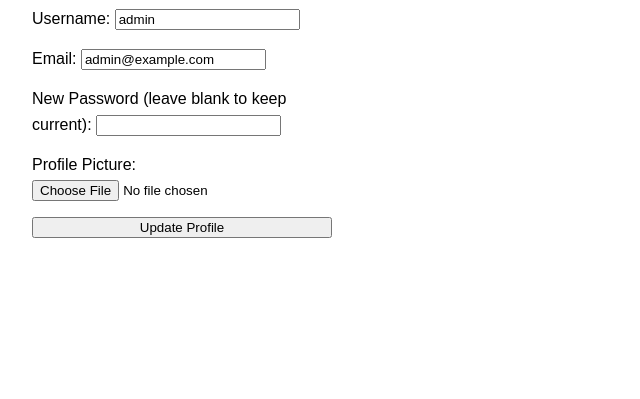
After one commit to charnyladaro/projectmanager, a Flask app: page /profile/1 in a window 1280 px wide. The commit adds this page. Shown: the part 401-800 px from the top of the page, without its empty margins (0-640 px from the left). Run offline with Flask 3, Linux system fonts and the light colour scheme; a user stored in the database is signed in; some libraries are stand-ins or nearby versions.

Commit message:
updated(user_profile/pic, registration with pic)

```diff
--- a/Feature4mondaydotcom/app.py
+++ b/Feature4mondaydotcom/app.py
@@ -36,6 +36,9 @@ from wtforms.validators import DataRequired, Email, EqualTo, ValidationError
 from sqlalchemy.orm import relationship, declarative_base
 from email_validator import validate_email, EmailNotValidError
 import logging
+import uuid
+from flask_wtf.file import FileField, FileAllowed
+
 
 basedir = os.path.abspath(os.path.dirname(__file__))
 Base = declarative_base()
@@ -54,6 +57,10 @@ app.config["MAIL_PASSWORD"] = "testPass1"  # Change this to your email password
 app.config["MAIL_DEFAULT_SENDER"] = "tmvaptest8@gmail.com"  # Change this to your email
 app.config["UPLOAD_FOLDER"] = "uploads"
 app.config["MAX_CONTENT_LENGTH"] = 16 * 1024 * 1024  # 16MB max-limit
+app.config["PROFILE_PICS"] = os.path.join(basedir, "static", "profile_pics")
+
+os.makedirs(app.config["PROFILE_PICS"], exist_ok=True)
+
 csrf = CSRFProtect(app)
 db = SQLAlchemy(model_class=declarative_base())
 login_manager = LoginManager(app)
@@ -77,6 +84,7 @@ class User(UserMixin, db.Model):
     email = db.Column(db.String(100), nullable=False)
     password = db.Column(db.String(200), nullable=False)
     is_admin = db.Column(db.Boolean, default=False)
+    profile_picture = db.Column(db.String(255), default="default.jpg")  # Add this line
     assigned_tasks = db.relationship(
         "Task", secondary=task_assignments, back_populates="assigned_users"
     )
@@ -129,6 +137,9 @@ class RegistrationForm(FlaskForm):
     password = PasswordField("Password", validators=[DataRequired()])
     confirm_password = PasswordField(
         "Confirm Password", validators=[DataRequired(), EqualTo("password")]
+    )
+    profile_picture = FileField(
+        "Profile Picture", validators=[FileAllowed(["jpg", "png", "jpeg", "gif"])]
     )
     submit = SubmitField("Sign Up")
 
@@ -207,6 +218,60 @@ def create_admin_user():
         db.session.commit()
 
 
+@app.route("/profile/<int:user_id>", methods=["GET", "POST"])
+@login_required
+def user_profile(user_id):
+    user = User.query.get_or_404(user_id)
+    if request.method == "POST":
+        if current_user.is_admin or current_user.id == user.id:
+            user.username = request.form["username"]
+            user.email = request.form["email"]
+            if "password" in request.form and request.form["password"]:
+                user.password = generate_password_hash(request.form["password"])
+
+            # Handle profile picture upload
+            if "profile_picture" in request.files:
+                file = request.files["profile_picture"]
+                if file and allowed_file(file.filename):
+                    filename = secure_filename(file.filename)
+                    # Use UUID to ensure unique filenames
+                    unique_filename = f"{uuid.uuid4()}_{filename}"
+                    file_path = os.path.join(
+                        app.config["PROFILE_PICS"], unique_filename
+                    )
+                    file.save(file_path)
+                    # Delete old profile picture if it's not the default
+                    if user.profile_picture != "default.jpg":
+                        old_file = os.path.join(
+                            app.config["PROFILE_PICS"], user.profile_picture
+                        )
+                        if os.path.exists(old_file):
+                            os.remove(old_file)
+                    user.profile_picture = unique_filename
+
+            db.session.commit()
+            flash("Profile updated successfully", "success")
+            return redirect(url_for("user_profile", user_id=user.id))
+        else:
+            flash("You do not have permission to edit this profile", "error")
+    return render_template("user_profile.html", user=user)
+
+
+# Add this function to check allowed file types
+def allowed_file(filename):
+    return "." in filename and filename.rsplit(".", 1)[1].lower() in {
+        "png",
+        "jpg",
+        "jpeg",
+        "gif",
+    }
+
+
+@app.template_filter("profile_pic_url")
+def profile_pic_url_filter(user):
+    return url_for("static", filename=f"profile_pics/{user.profile_picture}")
+
+
 @app.route("/register", methods=["GET", "POST"])
 def register():
     form = RegistrationForm()
@@ -215,6 +280,17 @@ def register():
         new_user = User(
             username=form.username.data, email=form.email.data, password=hashed_password
         )
+
+        if form.profile_picture.data:
+            file = form.profile_picture.data
+            filename = secure_filename(file.filename)
+            unique_filename = f"{uuid.uuid4()}_{filename}"
+            file_path = os.path.join(app.config["PROFILE_PICS"], unique_filename)
+            file.save(file_path)
+            new_user.profile_picture = unique_filename
+        else:
+            new_user.profile_picture = "default.jpg"
+
         db.session.add(new_user)
         db.session.commit()
         flash("Your account has been created! You are now able to log in", "success")
--- a/Feature4mondaydotcom/static/script.js
+++ b/Feature4mondaydotcom/static/script.js
@@ -253,3 +253,17 @@ document.addEventListener("DOMContentLoaded", function () {
     }
   };
 });
+
+document.getElementById("profile_picture").onchange = function (evt) {
+  var tgt = evt.target || window.event.srcElement,
+    files = tgt.files;
+
+  // FileReader support
+  if (FileReader && files && files.length) {
+    var fr = new FileReader();
+    fr.onload = function () {
+      document.getElementById("profile-preview").src = fr.result;
+    };
+    fr.readAsDataURL(files[0]);
+  }
+};
--- a/Feature4mondaydotcom/templates/base.html
+++ b/Feature4mondaydotcom/templates/base.html
@@ -17,6 +17,9 @@
         {% if current_user.is_authenticated %}
         <a href="{{ url_for('dashboard') }}">Projects</a>
         <a href="{{ url_for('dashboard') }}">Tasks</a>
+        <a href="{{ url_for('user_profile', user_id=current_user.id) }}"
+          >My Profile</a
+        >
         <a href="{{ url_for('logout') }}">Logout</a>
         {% else %}
         <a href="{{ url_for('login') }}">Login</a>
--- /dev/null
+++ b/Feature4mondaydotcom/templates/user_profile.html
@@ -0,0 +1,51 @@
+{% extends "base.html" %} {% block content %}
+<h1>User Profile: {{ user.username }}</h1>
+
+<img
+  src="{{ url_for('static', filename='profile_pics/' + user.profile_picture) }}"
+  alt="Profile Picture"
+  style="width: 200px; height: 200px; object-fit: cover"
+/>
+
+{% if current_user.is_admin or current_user.id == user.id %}
+<form method="POST" enctype="multipart/form-data">
+  <input type="hidden" name="csrf_token" value="{{ csrf_token() }}" />
+  <div>
+    <label for="username">Username:</label>
+    <input
+      type="text"
+      id="username"
+      name="username"
+      value="{{ user.username }}"
+      required
+    />
+  </div>
+  <div>
+    <label for="email">Email:</label>
+    <input
+      type="email"
+      id="email"
+      name="email"
+      value="{{ user.email }}"
+      required
+    />
+  </div>
+  <div>
+    <label for="password">New Password (leave blank to keep current):</label>
+    <input type="password" id="password" name="password" />
+  </div>
+  <div>
+    <label for="profile_picture">Profile Picture:</label>
+    <input
+      type="file"
+      id="profile_picture"
+      name="profile_picture"
+      accept="image/*"
+    />
+  </div>
+  <button type="submit">Update Profile</button>
+</form>
+{% else %}
+<p>Username: {{ user.username }}</p>
+<p>Email: {{ user.email }}</p>
+{% endif %} {% endblock %}
```
Also changed, not shown: Feature4mondaydotcom/templates/admin_dashboard.html (+6 -1 lines), Feature4mondaydotcom/templates/register.html (+30 -36 lines), Feature4mondaydotcom/templates/user_dashboard.html (+10 -1 lines), Feature4mondaydotcom/static/profile_pics/16af99ff-54db-4303-a30b-4fd5dc454536_profile-pic1.png (added), Feature4mondaydotcom/static/profile_pics/f6aa6da0-cb0a-43e0-a98c-6cbc0f5fe1e2_image.png (added), Feature4mondaydotcom/static/profile_pics/fa9ffa5b-6c0e-4b29-9373-691b27867473_IMG_20221130_104920.jpg (added).
